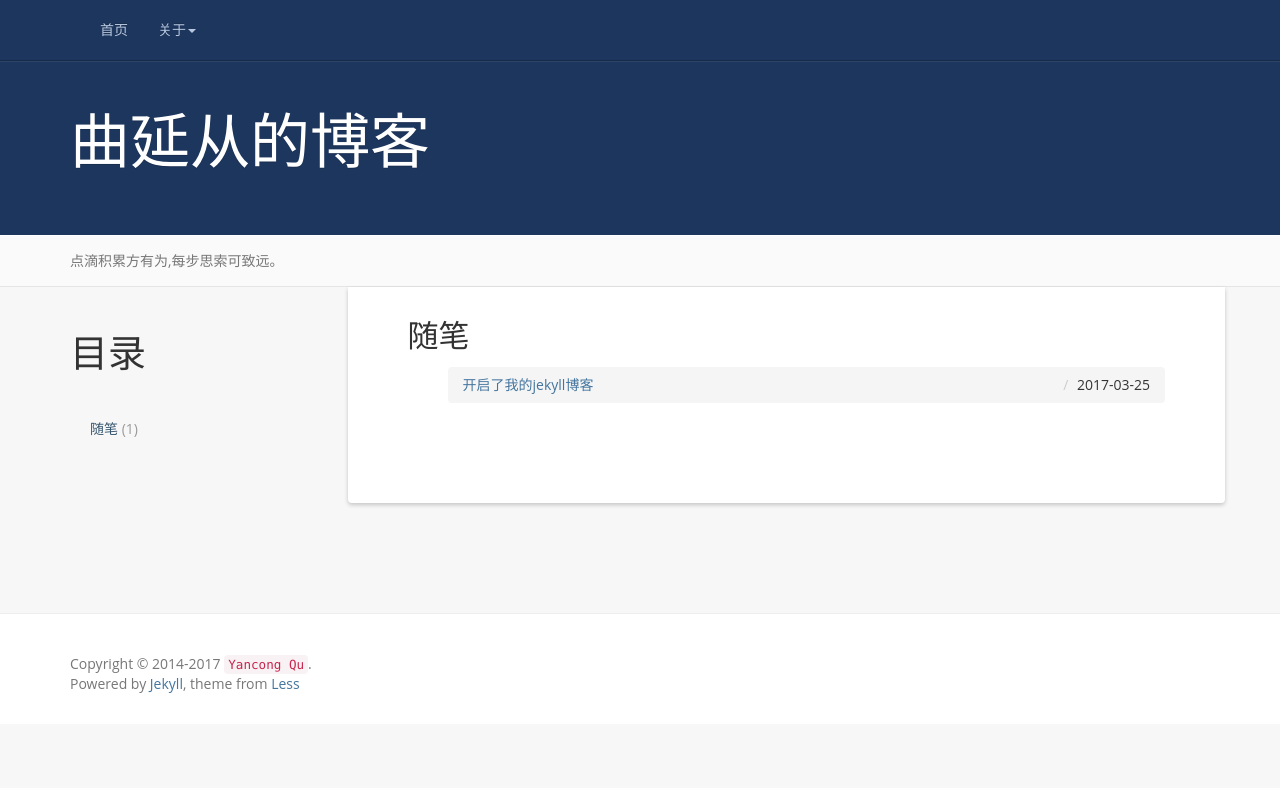
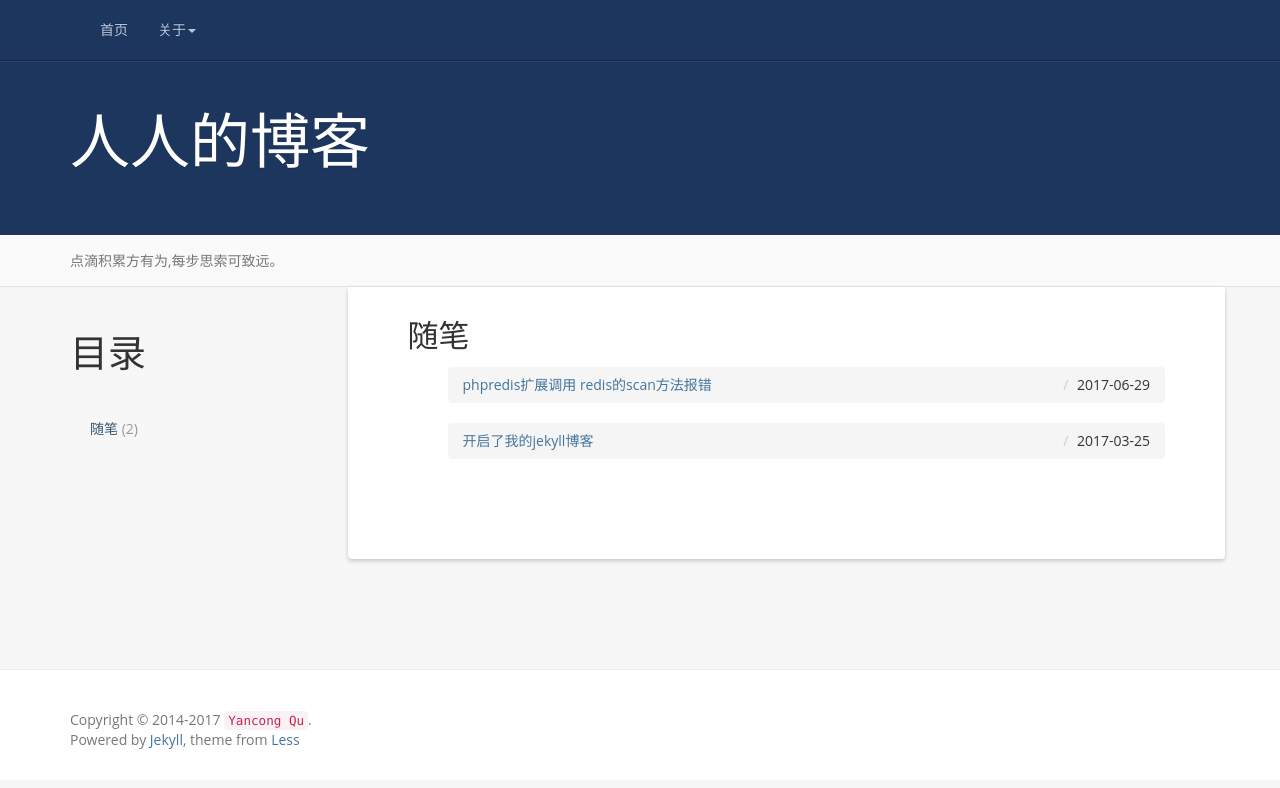
Before and after one commit to quyancong/quyancong.github.io, a Jekyll site: the page built from tag/index.html, in a window 1280 px wide. Shown: the top 788 px of the page. Built offline with Jekyll 4.4.1, drawn with Linux system fonts in a browser that asks for light colours; nearby versions of some CDN libraries; comment, search, counter and statistics services are not loaded; part of the change alters nothing that is shown.

Commit message:
发布日志

```diff
--- a/_config.yml
+++ b/_config.yml
@@ -1,5 +1,5 @@
 # Site settings
-name: 曲延从的博客
+name: 人人的博客
 email: quyancong@126.com
 author: Yancong Qu
 url: http://quyancong.github.io
@@ -8,7 +8,7 @@ github: https://github.com/quyancong/
 baseurl: ""
 description: 点滴积累方有为,每步思索可致远
 meta_description: 曲延从;个人博客;
-motto: 曲延从的博客
+motto: 人人的博客
 banner: 点滴积累方有为,每步思索可致远。
 
 #permalink: /:categories/:year/:month/:day/:title/
--- /dev/null
+++ b/_posts/2017-06-29-redis-scan.md
@@ -0,0 +1,79 @@
+---
+layout: post
+title:  phpredis扩展调用 redis的scan方法报错
+date:   2017-06-29 21:30:00 +0800
+categories: 文档
+tag: 随笔
+---
+
+* content
+{:toc}
+
+
+
+官方文档的例子如下：
+
+
+{% highlight php %}
+<?php
+/* Without enabling Redis::SCAN_RETRY (default condition) */
+$it = NULL;
+do {
+    // Scan for some keys
+    $arr_keys = $redis->scan($it);
+
+    // Redis may return empty results, so protect against that
+    if ($arr_keys !== FALSE) {
+        foreach($arr_keys as $str_key) {
+            echo "Here is a key: $str_key\n";
+        }
+    }
+} while ($it > 0);
+echo "No more keys to scan!\n";
+
+/* With Redis::SCAN_RETRY enabled */
+$redis->setOption(Redis::OPT_SCAN, Redis::SCAN_RETRY);
+$it = NULL;
+
+/* phpredis will retry the SCAN command if empty results are returned from the
+   server, so no empty results check is required. */
+while ($arr_keys = $redis->scan($it)) {
+    foreach ($arr_keys as $str_key) {
+        echo "Here is a key: $str_key\n";
+    }
+}
+echo "No more keys to scan!\n";
+?>
+
+{% endhighlight php %}
+
+运行后会发现报了下面的错误：
+
+{% highlight php %}
+Warning: Parameter 1 to Redis::scan() expected to be a reference, value given
+{% endhighlight php %}
+
+scan的第一个参数必须是个引用传值
+
+解决方案如下（代码只列出了主要部分，不是完整代码）：
+
+{% highlight php %}
+<?php
+
+        $iterator = null;
+        $arguments = array(&$iterator,'match_str*',100);
+        $redis->setOption(Redis::OPT_SCAN, Redis::SCAN_RETRY);
+
+        do{
+            #bug 问题
+            #$res = $redis->scan($iterator,'match_str*',100);
+            $res = call_user_func_array(array($redis, 'scan'), $arguments);
+
+            foreach($res as $value) {
+                $this->del($value);
+                echo $value." 已删除\n";
+            }
+        } while($iterator >0);
+?>
+
+{% endhighlight php %}
```
